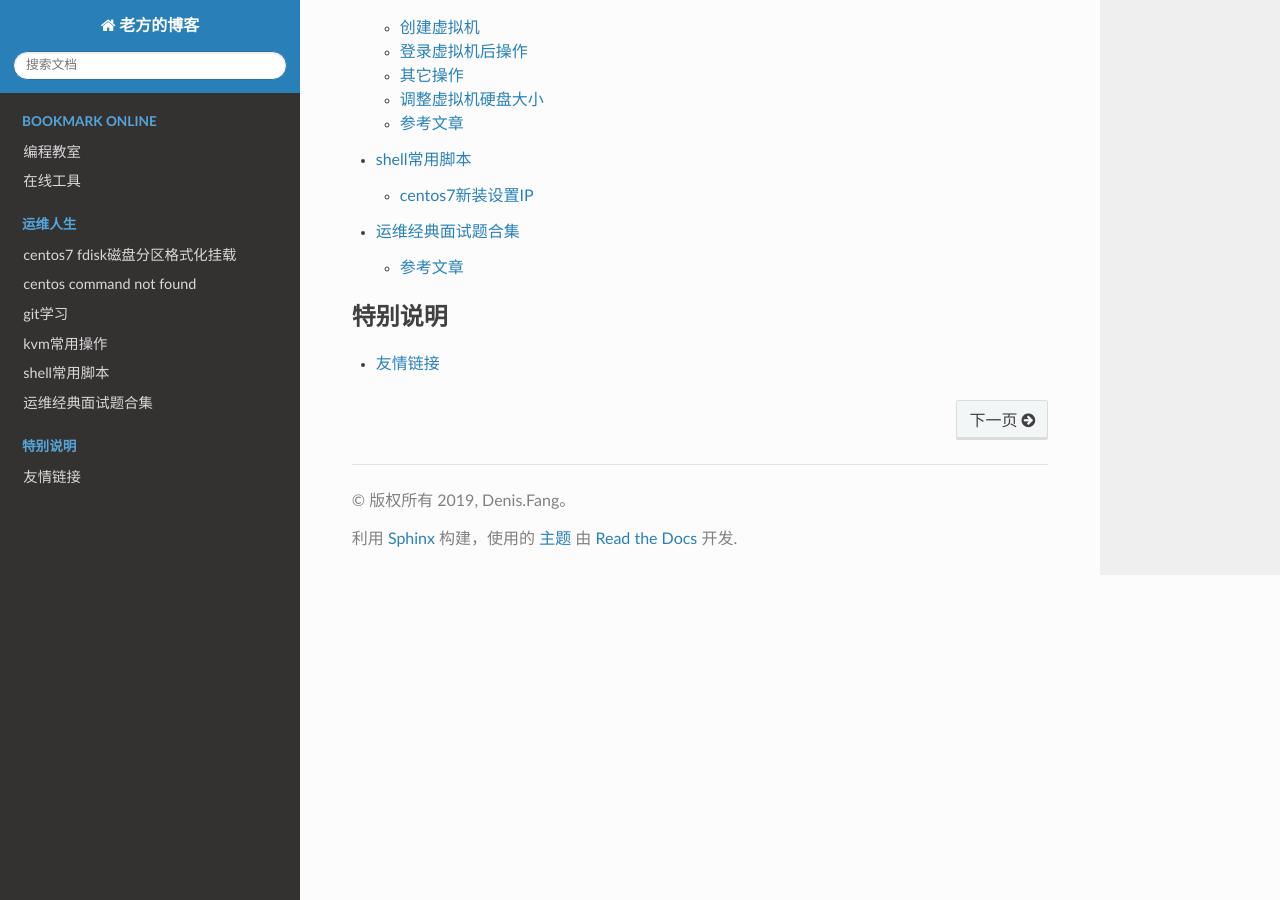
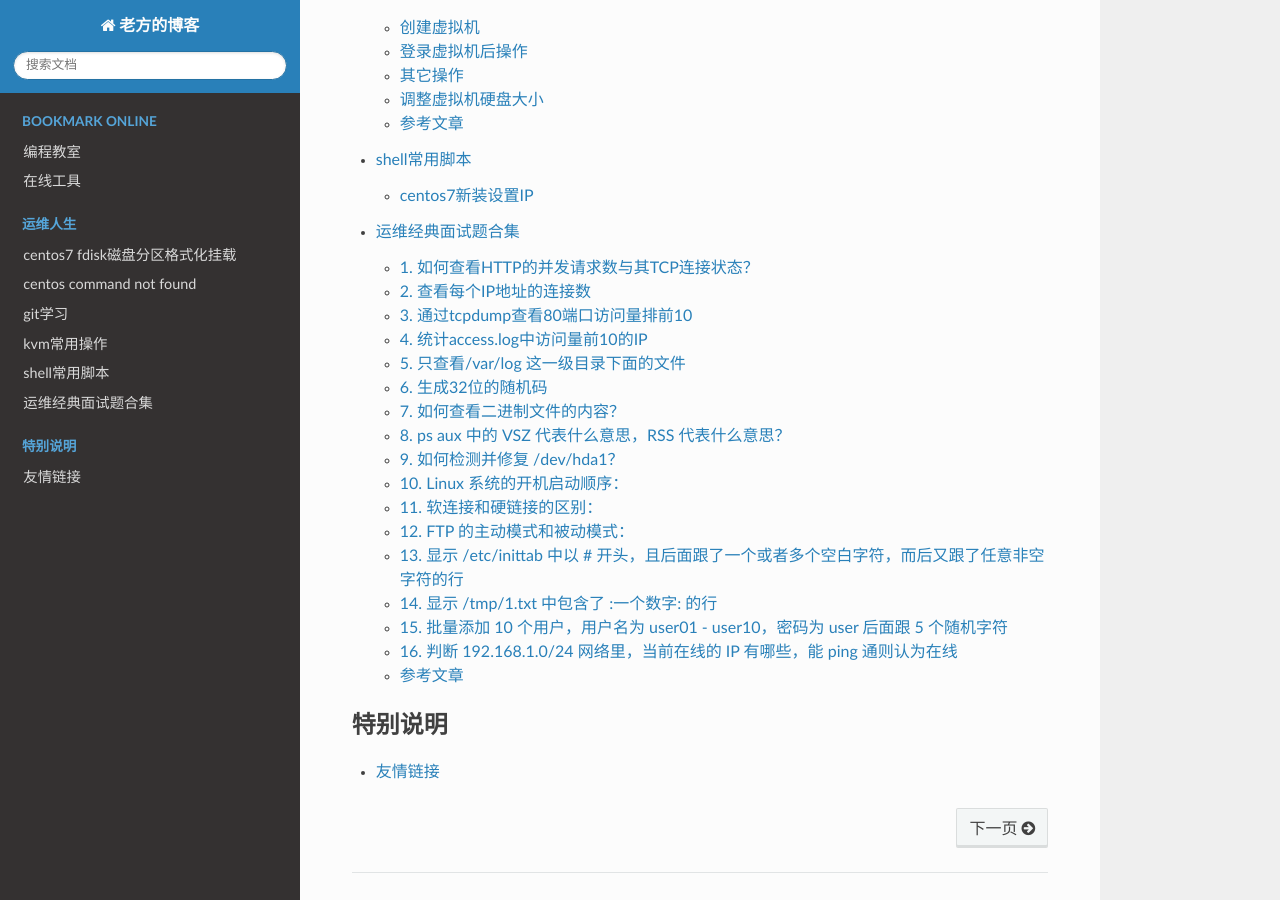
Before and after one commit to fz8770/FangBlog, a Sphinx documentation site: the page built from source/index.rst, in a window 1280 px wide and 900 px high, scrolled down 992 px. Built offline with Sphinx 7.4.7 and the Read the Docs theme 2.0.0, drawn with Linux system fonts in a browser that asks for light colours.

Commit message:
20190926

````diff
--- a/source/运维人生/运维经典面试题合集.md
+++ b/source/运维人生/运维经典面试题合集.md
@@ -1,6 +1,6 @@
 # 运维经典面试题合集
 
-1. 如何查看HTTP的并发请求数与其TCP连接状态？
+## 1. 如何查看HTTP的并发请求数与其TCP连接状态？
 
 ```shell
 etstat -n | awk '/^tcp/ {++b[$NF]} END {for(a in b) print a,b[a]}'
@@ -13,7 +13,7 @@ Linux 服务器打开文件数也是影响并发的重要一环，具体可以
 当然同级目录下面的 limits.d 目录下的的配置文件也需要关注，也可以使用 ulimit -n 查看当前的配置数量。
 
 
-1. 查看每个IP地址的连接数
+## 2. 查看每个IP地址的连接数
 
 ```shell
 netstat -n | awk '/^tcp/ {print $5}' | awk -F: '{print $1}' | sort | uniq -c | sort -rn
@@ -22,7 +22,7 @@ netstat -n | awk '/^tcp/ {print $5}' | awk -F: '{print $1}' | sort | uniq -c | s
 ![](http://pyf0sj2ji.bkt.clouddn.com/%E8%BF%90%E7%BB%B4%E7%BB%8F%E5%85%B8%E9%9D%A2%E8%AF%95%E9%A2%98%E5%90%88%E9%9B%861.png)
 
 
-1. 通过tcpdump查看80端口访问量排前10
+## 3. 通过tcpdump查看80端口访问量排前10
 
 ```shell
 tcpdump -i eth0 -tnn dst port 80 -c 1000 | awk -F"." '{print $1"."$2"."$3"."$4}' | sort | uniq -c | sort -nr |head -10
@@ -30,7 +30,7 @@ tcpdump -i eth0 -tnn dst port 80 -c 1000 | awk -F"." '{print $1"."$2"."$3"."$4}'
 
 注意自己机器的 网卡名称
 
-4. 统计access.log中访问量前10的IP
+## 4. 统计access.log中访问量前10的IP
 
 ```shell
 cat access.log | awk '{print $1}' | sort | uniq -c | sort -n -r | head -10
@@ -40,7 +40,7 @@ cat access.log | awk '{print $1}' | sort | uniq -c | sort -n -r | head -10
 
 可以通过这个操作判断有些 非人为操作
 
-5. 只查看/var/log 这一级目录下面的文件
+## 5. 只查看/var/log 这一级目录下面的文件
 
 ```shell
 find /var/log -maxdepth 1 -type f
@@ -50,13 +50,13 @@ find /var/log -maxdepth 1 -type f
 
 这个在用于我们按照时间点删除某个目录下面的文件的时候特别有用
 
-6. 生成32位的随机码
+## 6. 生成32位的随机码
 
 ```shell
 cat /dev/urandom | head -1 | md5sum | head -c 32
 ```
 
-7. 如何查看二进制文件的内容？
+## 7. 如何查看二进制文件的内容？
 
 一般通过 hexdump 命令查看，用法：hexdump -C 文件名，没怎么用过！
 
@@ -75,14 +75,14 @@ cat /dev/urandom | head -1 | md5sum | head -c 32
 显示样式:
 ![](https://blog-1251258764.cos.ap-shanghai.myqcloud.com/运维经典面试题合集4.png)
 
-8. ps aux 中的 VSZ 代表什么意思，RSS 代表什么意思？
+## 8. ps aux 中的 VSZ 代表什么意思，RSS 代表什么意思？
 
 VSZ：虚拟内存集，进程占用的虚拟内存空间
 
 RSS：物理内存集，进程战用实际物理内存空间
 
 
-9. 如何检测并修复 /dev/hda1？
+## 9. 如何检测并修复 /dev/hda1？
 
 fsck 命令
 
@@ -95,13 +95,11 @@ umount /dev/hda1
 #检查文件系统错误并自动修复
 fsck -a /dev/hda1
 ```
-
-
-10. Linux 系统的开机启动顺序：
+## 10. Linux 系统的开机启动顺序：
 
 加载 BIOS –> 读取 MBR –> Boot Loader –> 加载内核 –> 用户层 init （根据 inittab 设定系统运行的等级：一般 3 或 5）–> init 进程执行 rc.syninit –> 启动内核模块 –> 执行不同级别运行的脚本程序 –> 执行 /etc/rc.d/rc.local –> 执行 /bin/login
 
-11. 软连接和硬链接的区别：
+## 11. 软连接和硬链接的区别：
 
 软连接（符号链接），类似 windows 系统里的快捷方式
 硬链接，类似复制了一份，但是会跟着文件的改变而改变，但是不会因为删除而影响另一个
@@ -115,7 +113,7 @@ ln -s  123.txt 456.txt  #可以理解给给123.txt创建了一个快捷方式456
 ln 123.txt 456.txt
 ```
 
-12. FTP 的主动模式和被动模式：
+## 12. FTP 的主动模式和被动模式：
 
 FTP 有两种工作方式：PORT 方式和 PASV 方式
 
@@ -132,7 +130,7 @@ PASV（被动）：
 2. 建立一条命令链路，当传送数据时，服务端通过命令链路自己打开随机端口
 3. 客户端向服务端的随机端口发送连接请求，建立一条数据链路来传送数据
 
-13. 显示 /etc/inittab 中以 # 开头，且后面跟了一个或者多个空白字符，而后又跟了任意非空字符的行
+## 13. 显示 /etc/inittab 中以 # 开头，且后面跟了一个或者多个空白字符，而后又跟了任意非空字符的行
 
 ```shell
 grep "^\#[[:space:]]\{1,\}.\{1,\}" /etc/inittab
@@ -141,13 +139,13 @@
 
 说明：这个一般用于剔除注释内容
 
-14. 显示 /tmp/1.txt 中包含了 :一个数字: 的行
+## 14. 显示 /tmp/1.txt 中包含了 :一个数字: 的行
 
 ```shell
 grep "^\([0-9]\).*\1$" /tmp/1.txt
 ```
 
-15. 批量添加 10 个用户，用户名为 user01 - user10，密码为 user 后面跟 5 个随机字符
+## 15. 批量添加 10 个用户，用户名为 user01 - user10，密码为 user 后面跟 5 个随机字符
 
 ```shell
 #!/bin/bash
@@ -159,7 +157,7 @@ for i in `seq -f "%02g" 1 10`;do
 done
 ```
 
-16. 判断 192.168.1.0/24 网络里，当前在线的 IP 有哪些，能 ping 通则认为在线
+## 16. 判断 192.168.1.0/24 网络里，当前在线的 IP 有哪些，能 ping 通则认为在线
 
 ```shell
 #!/bin/bash
@@ -216,7 +214,7 @@ rm -f `ls|grep -v "\file10\b"`
 
 ## 参考文章
 
-本面试题合集主要来自众躲运维博主的文章, 主要来自:
+本面试题合集主要来自众多运维博主的文章, 主要来自:
 
 [Linux 运维工程师经典面试题合集](https://www.cnblogs.com/Dy1an/p/9720907.html)
 
````
Also changed, not shown: 1 other file.
